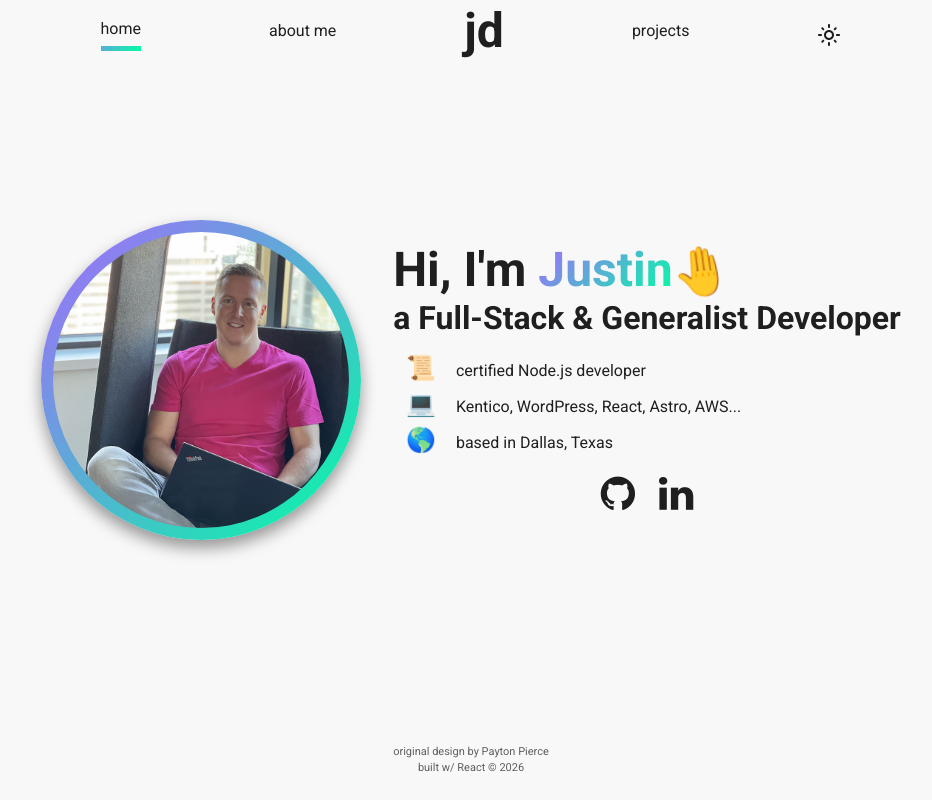
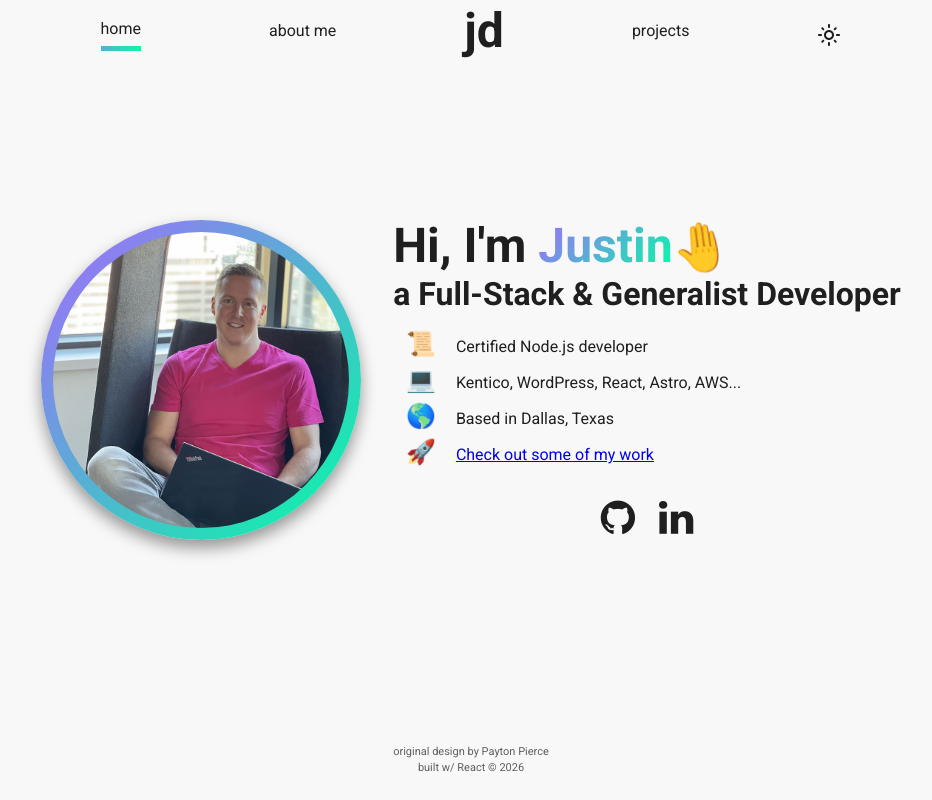
Before and after one commit to durkes/portfolio, a React (Create React App) app: page /#/ in a window 1280 px wide. Shown: the whole page, without its empty margins (169-1101 px from the left). Built offline with nearby package versions, Linux system fonts and the light colour scheme; the HTML template or start-up script is replaced by a standard one.

Commit message:
add link to projects on homepage bullets

```diff
--- a/src/components/home/EmojiBullet.js
+++ b/src/components/home/EmojiBullet.js
@@ -1,12 +1,14 @@
 import { Box } from '@mui/material';
+import { Link } from 'react-router-dom';
+import Style from './Home.module.scss';
 
 function EmojiBullet(props) {
-    const { emoji, text } = props;
+    const { emoji, text, link } = props;
 
     return (
         <Box component={'li'} fontSize={'1rem'} lineHeight={1.5} style={{ cursor: 'default' }}>
             <Box component={'span'} aria-hidden="true"
-                mr={{ xs: '0.5rem', md: '1rem' }} fontSize={'1.5rem'}>{emoji}</Box> {text}
+                mr={{ xs: '0.5rem', md: '1rem' }} fontSize={'1.5rem'}>{emoji}</Box> {link ? <Link to={link} className={Style.workLink}>{text}</Link> : text}
         </Box>
     );
 }
--- a/src/components/home/Home.js
+++ b/src/components/home/Home.js
@@ -21,10 +21,10 @@ export default function Home() {
                <h2>{info.position}</h2>
                <Box component={'ul'} p={'0.8rem'} className={Style.miniBio}>
                   {info.miniBio.map((bio, index) => (
-                     <EmojiBullet key={index} emoji={bio.emoji} text={bio.text} />
+                     <EmojiBullet key={index} emoji={bio.emoji} text={bio.text} link={bio.link} />
                   ))}
                </Box>
-               <Box display={'flex'} gap={'1.5rem'} justifyContent={'center'} fontSize={{ xs: '2rem', md: '2.5rem' }}>
+               <Box display={'flex'} gap={'1.5rem'} justifyContent={'center'} mt={'0.75rem'} fontSize={{ xs: '2rem', md: '2.5rem' }}>
                   {info.socials.map((social, index) => (
                      <SocialIcon key={index} link={social.link} icon={social.icon} label={social.label} />
                   ))}
--- a/src/components/home/Home.module.scss
+++ b/src/components/home/Home.module.scss
@@ -65,9 +65,22 @@ h2 {
 
 .miniBio {
   li {
+    transition: variables.$transition;
+
     &:hover {
-      transform: translateY(-2px);
-      transition: variables.$transition;
+      text-shadow: 0 0 0.6px currentColor, 0 0 0.6px currentColor;
     }
   }
 }
+.workLink {
+  color: #0000ee;
+  text-decoration: underline !important;
+
+  &:hover {
+    color: #0000b0;
+  }
+
+  &:visited {
+    color: #0000ee;
+  }
+}
--- a/src/info/Info.js
+++ b/src/info/Info.js
@@ -20,7 +20,7 @@ export const info = {
     miniBio: [
         {
             emoji: '📜',
-            text: 'certified Node.js developer'
+            text: 'Certified Node.js developer'
         },
         {
             emoji: '💻',
@@ -28,7 +28,12 @@ export const info = {
         },
         {
             emoji: '🌎',
-            text: 'based in Dallas, Texas'
+            text: 'Based in Dallas, Texas'
+        },
+        {
+            emoji: '🚀',
+            text: 'Check out some of my work',
+            link: '/projects'
         },
     ],
     socials: [
```
